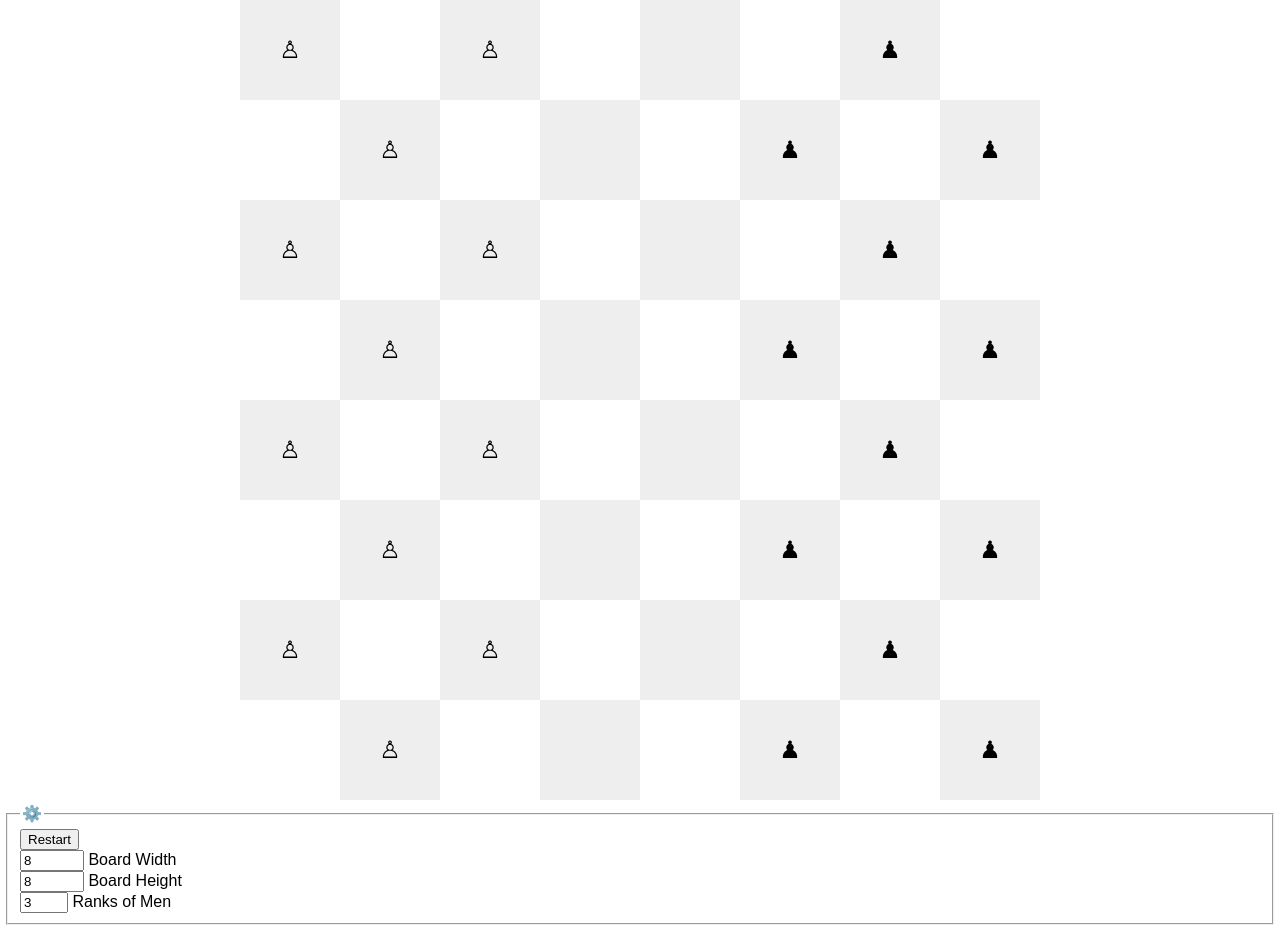
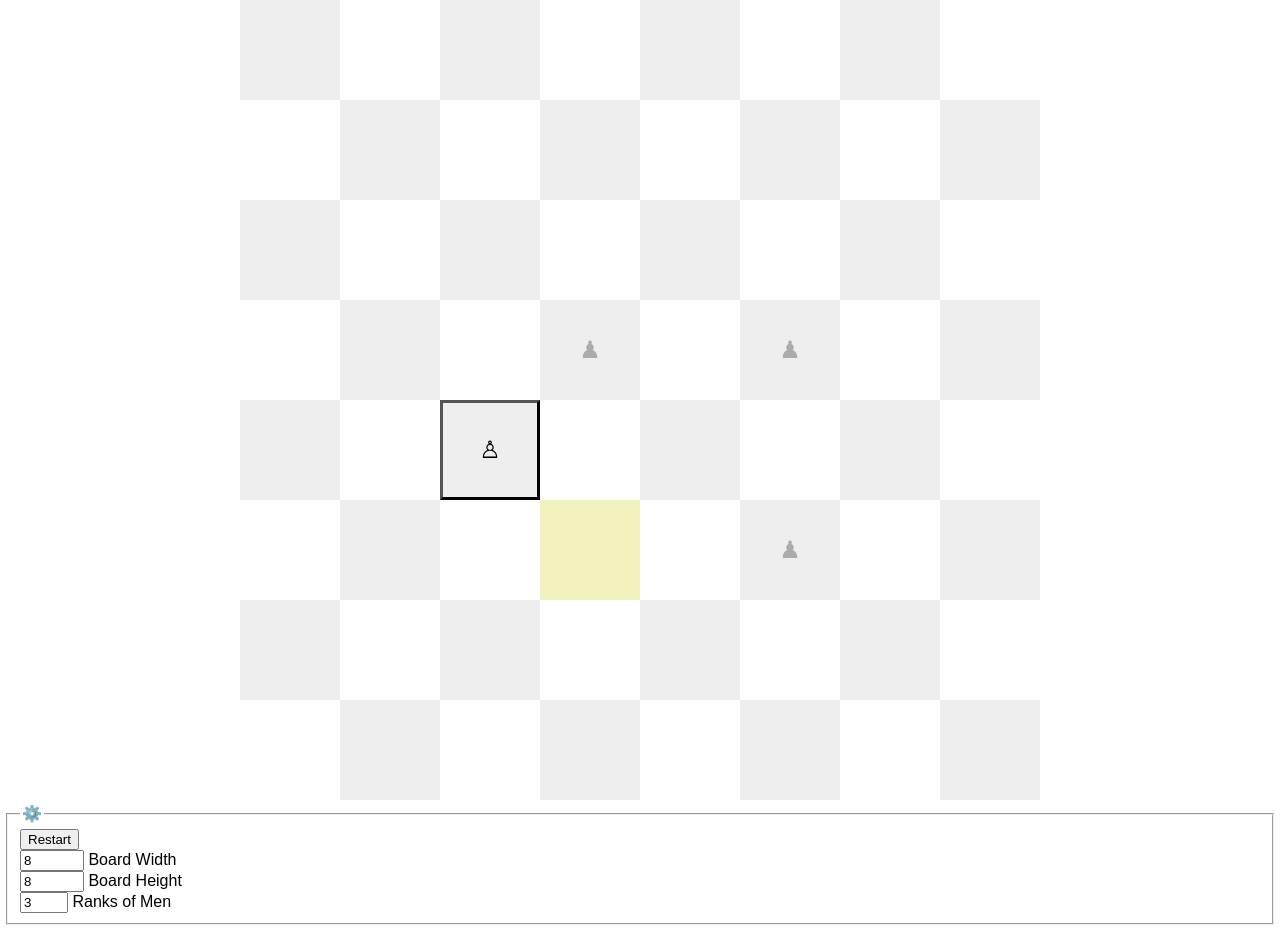
Before and after one commit to joster-dev/checkers, an Angular app: page / in a window 1280 px wide. Built offline with nearby package versions, Linux system fonts and the light colour scheme.

Commit message:
hookup test board

```diff
--- a/src/app/game/cell/cell.component.html
+++ b/src/app/game/cell/cell.component.html
@@ -1,10 +1,11 @@
 <button
   type="button"
+  [class.active]="isActive"
   [class.accent]="isAccent"
   [class.target]="isTarget"
   [disabled]="isDisabled"
   [title]="title"
-  (click)="action.emit()"
+  (click)="action.emit(cell)"
 >
   <ng-container [ngSwitch]="isOccupantPawn">
     <ng-container *ngSwitchCase="true">
--- a/src/app/game/cell/cell.component.scss
+++ b/src/app/game/cell/cell.component.scss
@@ -3,17 +3,22 @@ button {
   height: 100%;
   position: relative;
   background-color: white;
-  border: none;
+  border-width: medium;
   font-size: x-large;
   cursor: pointer;
   padding: 0;
 
   &:disabled {
     cursor: default;
+    border: none;
   }
 
   &.accent {
     background-color: #eee;
+  }
+
+  &.active {
+    box-shadow: inset 0 0 1em black;
   }
 
   .target {
--- a/src/app/game/cell/cell.component.ts
+++ b/src/app/game/cell/cell.component.ts
@@ -8,6 +8,7 @@ import { Cell } from 'src/app/models';
 })
 export class CellComponent {
   @Input() cell!: Cell;
+  @Input() isActive = false;
   @Input() isDisabled = false;
   @Input() isTarget = false;
 
--- a/src/app/game/game.component.html
+++ b/src/app/game/game.component.html
@@ -2,8 +2,12 @@
   <checkers-cell
     *ngFor="let cell of game.cells"
     [cell]="cell"
+    [isActive]="cell === sourceCell"
+    [isTarget]="targetCells.includes(cell)"
+    [isDisabled]="isDisabled(cell)"
     [style.grid-column]="cell.x + 1"
     [style.grid-row]="cell.y + 1"
+    (action)="click(cell)"
   ></checkers-cell>
 </section>
 <checkers-form
--- a/src/app/game/game.component.ts
+++ b/src/app/game/game.component.ts
@@ -1,5 +1,5 @@
 import { Component } from '@angular/core';
-import { Form, Game } from '../models';
+import { Form, Game, Cell } from '../models';
 import { GameService } from './game.service';
 
 @Component({
@@ -11,12 +11,43 @@ export class GameComponent {
   game!: Game;
   form = new Form();
 
+  sourceCell?: Cell;
+  sourceMovedIndex = 0;
+
   constructor(private gameService: GameService) {
     this.newGame();
   }
 
+  get targetCells(): Cell[] {
+    return this.game.moves
+      .filter(move => this.sourceCell === undefined || move.source === this.sourceCell)
+      .reduce((accumulator, move) => ([...accumulator, move.targets[this.sourceMovedIndex]]), []);
+  }
+
+  isDisabled(cell: Cell) {
+    if (this.sourceCell === undefined)
+      return this.game.moves
+        .map(move => move.source)
+        .includes(cell) === false;
+
+    if (this.sourceCell === cell)
+      return false;
+
+    return this.targetCells.includes(cell) === false;
+  }
+
+  click(cell: Cell) {
+    if (cell.occupant !== undefined && cell.occupant.side === this.game.turn) {
+      this.sourceCell = cell === this.sourceCell ? undefined : cell;
+      return;
+    }
+
+
+  }
+
   newGame() {
-    const board = this.gameService.createBoard(this.form);
+    // this.form
+    const board = this.gameService.createTestBoard();
     this.game = new Game(board);
   }
 }
--- a/src/app/game/game.service.ts
+++ b/src/app/game/game.service.ts
@@ -36,4 +36,27 @@ export class GameService {
 
     return temp;
   }
+
+  createTestBoard(): Cell[] {
+    const temp: Cell[] = [];
+
+    for (let x = 0; x < 8; x++)
+      for (let y = 0; y < 8; y++) {
+        const cell = new Cell(x, y);
+
+        if (x === 2 && y === 4) {
+          cell.occupant = new Piece('a');
+          // cell.occupant.isKing = true;
+        }
+
+        if ((x === 3 && y === 3)
+          || (x === 5 && y === 5)
+          || (x === 5 && y === 3))
+          cell.occupant = new Piece('b');
+
+        temp.push(cell);
+      }
+
+    return temp;
+  }
 }
--- a/src/app/models/game.ts
+++ b/src/app/models/game.ts
@@ -9,21 +9,30 @@ export class Game {
     public turn: 'a' | 'b' = 'a'
   ) { }
 
-  // get moves(): Move[] {
-  //   return this.cells
-  //     .filter(cell => cell.occupant !== undefined && cell.occupant.side === this.turn)
-  //     .reduce((accumulator, cell) => {
+  get moves(): Move[] {
+    return this.cells
+      .filter(cell => cell.occupant !== undefined && cell.occupant.side === this.turn)
+      .reduce((accumulator, cell) => {
+        const adjacentCells = this.adjacent(cell)
+          .filter(c => cell.occupant?.isKing === true
+            || (cell.occupant?.side === 'a'
+              ? cell.x < c.x
+              : cell.x > c.x));
 
-  //     }, []);
-  // }
+        const openMoves: Move[] = adjacentCells
+          .filter(c => c.occupant === undefined)
+          .map(c => ({ source: cell, targets: [c] }));
+
+        // const jumpMoves: Move[] = adjacentCells
+
+        return accumulator.concat(openMoves);
+      }, [] as Move[]);
+  }
 
   // targets(cell: Cell): Cell[] {
   //   if (cell.occupant === undefined)
   //     throw new Error('only get targets for sources');
-  //   const neighbors = this.cells
-  //     .filter(c => (c.x === cell.x + 1 || cell.x === cell.x - 1)
-  //       && (c.y === cell.y + 1 || cell.y === cell.y - 1))
-  //     .filter(c => c.occupant ===);
+
 
   //   const
   // }
@@ -32,5 +41,16 @@ export class Game {
   //   this.target = this.cells
   // }
 
+  private adjacent(cell: Cell): Cell[] {
+    return this.cells
+      .filter(c => (c.x === cell.x + 1 && c.y === cell.y + 1)
+        || (c.x === cell.x + 1 && c.y === cell.y - 1)
+        || (c.x === cell.x - 1 && c.y === cell.y + 1)
+        || (c.x === cell.x - 1 && c.y === cell.y - 1));
+  }
+
+  play(move: Move) {
+
+  }
 
 }
```
